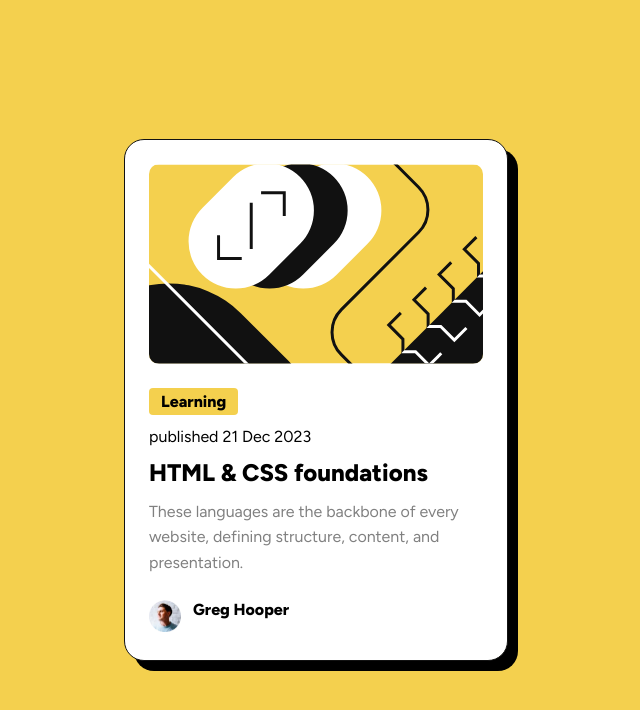
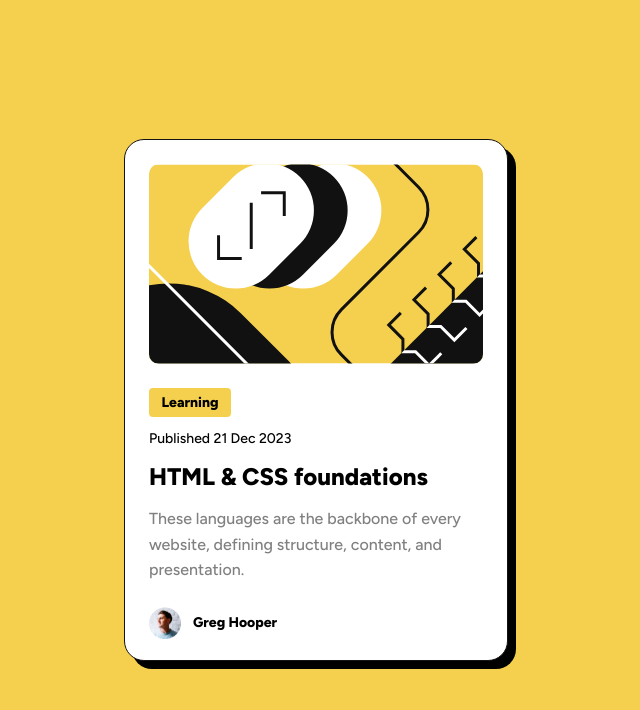
Before and after one commit to nureddinhaji/blog-preview-card-frontendmentor, a plain HTML site: page index.html in a window 1280 px wide. Shown: the whole page, without its empty margins (324-964 px from the left). Drawn offline with Linux system fonts and the light colour scheme.

Commit message:
edite style

```diff
--- a/index.html
+++ b/index.html
@@ -29,7 +29,7 @@
             Learning
           </div>
           <div class="blog-pub-date">
-            published <time datetime="2023-12-21" title="2023-12-21">21 Dec 2023</time>
+            Published <time datetime="2023-12-21" title="2023-12-21">21 Dec 2023</time>
           </div>
           <h2>HTML & CSS foundations</h2>
           <p>These languages are the backbone of every website, defining structure, content, and presentation.</p>
--- a/style.css
+++ b/style.css
@@ -13,6 +13,8 @@ body {
     height: 100vh;
     font-family: "Figtree", sans-serif;
     font-size: 16px;
+    line-height: 1.4;
+    font-weight: 500;
 }
 
 .blog-card {
@@ -25,7 +27,7 @@ body {
     flex-direction: column;
     gap: 24px;
     border: 1px solid hsl(0, 0%, 7%);
-    box-shadow: 10px 10px;
+    box-shadow: 8px 8px;
 }
 .blog-image {
     border-radius: 10px;
@@ -43,8 +45,17 @@ body {
     background-color: hsl(47, 88%, 63%);
     font-weight: 800;
     border-radius: 4px;
-    justify-self: flex-start;
     align-self: flex-start;
+    display: flex;
+    justify-content: center;
+    align-items: center;
+    width: 82px;
+    height: 29px;
+    font-size: 14px;
+}
+
+.blog-pub-date {
+    font-size: 14px;
 }
 
 .card-content h2 {
@@ -59,7 +70,8 @@ body {
 footer {
     display: flex;
     gap: 12px;
-
+    align-items: center;
+    font-size: 14px;
 }
 footer img {
     width: 32px;
```
